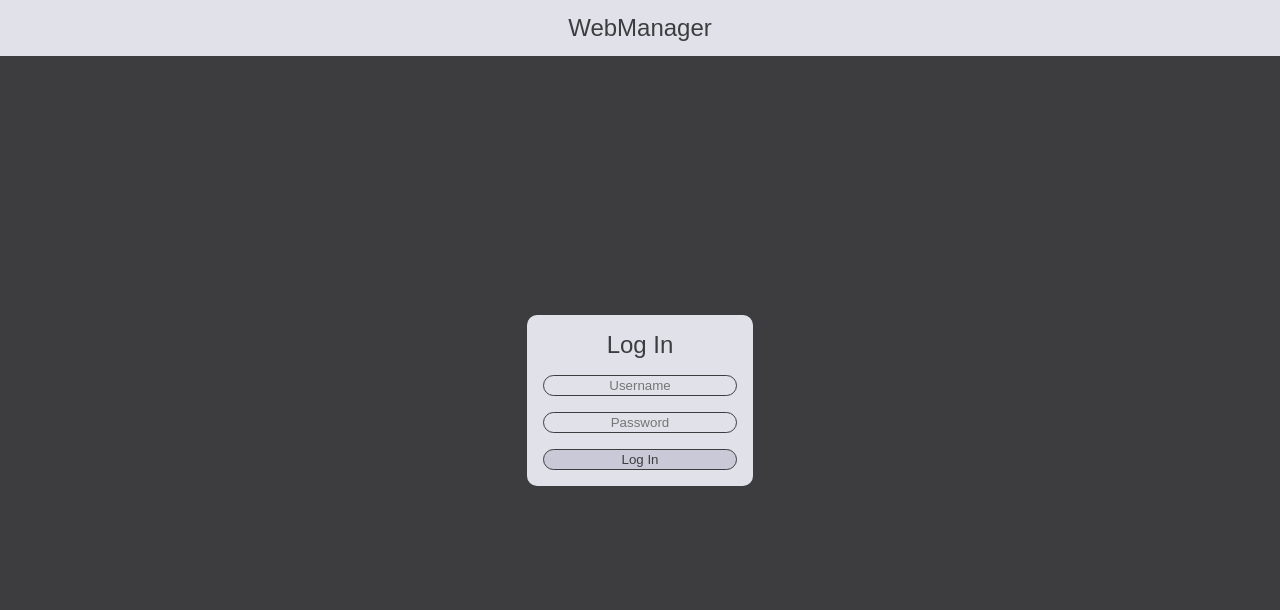
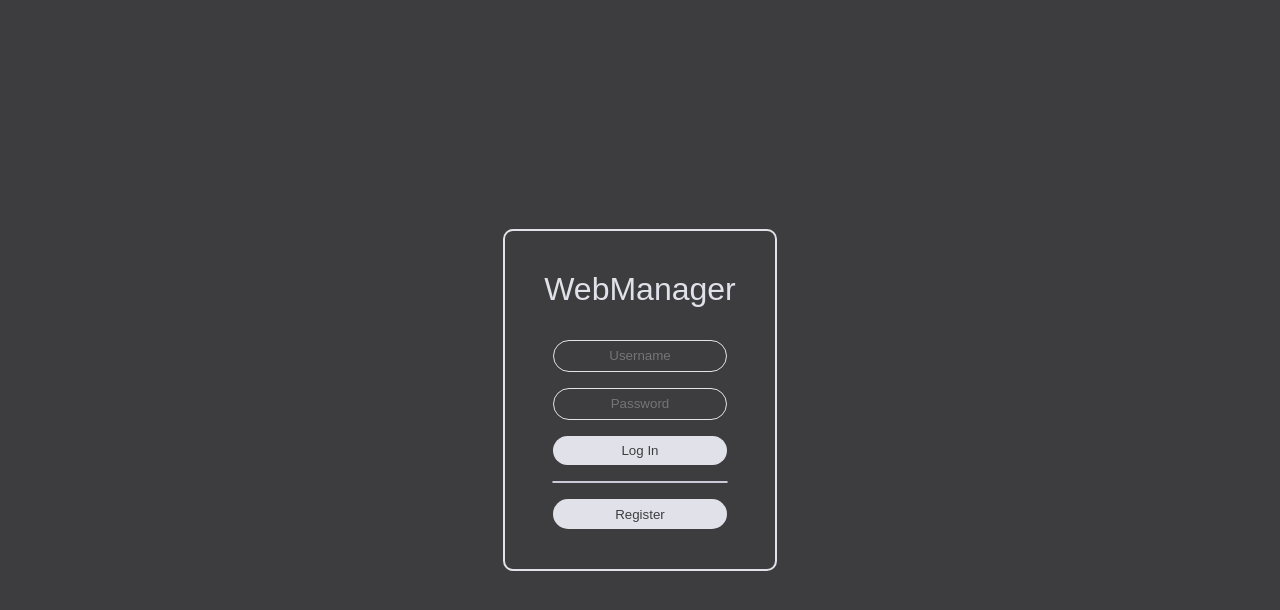
Before and after one commit to alwaysmeow/webmanager, a React (Create React App) app in the folder frontend/: page /login in a window 1280 px wide. Shown: the top 610 px of the page. Built offline with nearby package versions, Linux system fonts and the light colour scheme.

Commit message:
login page redesign

```diff
--- a/frontend/src/components/LoginForm.js
+++ b/frontend/src/components/LoginForm.js
@@ -10,42 +10,80 @@ class LoginForm extends React.Component
         super(props)
         this.state = {
             loginInput: '',
-            passwordInput: ''
+            passwordInput: '',
+            invalidInput: false,
+            translatePasswordInput: ""
         }
 
         this.Input = this.Input.bind(this)
         this.submit = this.submit.bind(this)
+        this.unsetInvalidInput = this.unsetInvalidInput.bind(this)
+        this.waveLeft = this.waveLeft.bind(this)
+        this.waveRight = this.waveRight.bind(this)
+        this.endWaving = this.endWaving.bind(this)
+        this.wave = this.wave.bind(this)
     }
 
     Input(event)
     {
         this.setState({
-            [event.target.id]: event.target.value
+            [event.target.id]: event.target.value,
+            invalidInput: false
         })
+    }
+
+    unsetInvalidInput()
+    {
+        this.setState({invalidInput: false})
+    }
+
+    waveLeft()
+    {
+        this.setState({translatePasswordInput: " left"})
+    }
+
+    waveRight()
+    {
+        this.setState({translatePasswordInput: " right"})
+    }
+
+    endWaving()
+    {
+        this.setState({translatePasswordInput: ""})
+    }
+
+    wave()
+    {
+        const timing = 100;
+        this.waveLeft()
+        setTimeout(this.waveRight, timing)
+        setTimeout(this.endWaving, timing * 2)
     }
 
     render()
     {
         return(
-            <form className="login-window" id="form" autoComplete="off">
-                <h2>Log In</h2>
+            <form className={"login-window" + (this.state.invalidInput ? " invalid" : "")} id="form" autoComplete="off">
+                <h1>WebManager</h1>
                 <input
-                    className="item"
+                    className="loginform-item"
                     type="text"
                     placeholder="Username"
                     id="loginInput"
-                    value={this.state.loginInputValue}
+                    value={this.state.loginInput}
                     onChange={this.Input}
                 />
                 <input
-                    className="item"
+                    className={"loginform-item" + this.state.translatePasswordInput}
                     type="password"
                     placeholder="Password"
                     id="passwordInput"
-                    value={this.state.passwordInputValue}
+                    value={this.state.passwordInput}
                     onChange={this.Input}
                 />
-                <button className="item" type="submit" onClick={this.submit}>Log In</button>
+                <button className="loginform-item login-button" type="submit" onClick={this.submit}>Log In</button>
+                <div className="separating-line"/>
+                <button className="loginform-item register-button">Register</button>
             </form>
         )
     }
@@ -56,6 +94,15 @@ class LoginForm extends React.Component
         const response = await loginRequest(this.state.loginInput, await hash(this.state.passwordInput))
         if (response.success)
             window.location.href = response.redirect_url
+        else
+        {
+            this.setState({
+                invalidInput: true,
+                passwordInput: ""
+            })
+            setTimeout(this.unsetInvalidInput, 500)
+            this.wave()
+        }
     }
 }
 
--- a/frontend/src/css/addLinkButton.css
+++ b/frontend/src/css/addLinkButton.css
@@ -21,6 +21,7 @@
 {
     width: 0;
     border-color: var(--primary-dark-color);
+    cursor: default;
 }
 
 .add-link-button div
--- a/frontend/src/css/common.css
+++ b/frontend/src/css/common.css
@@ -24,30 +24,8 @@ div
     user-select: none;
 }
 
-input,
-button
-{
-    background-color: var(--primary-bright-color);
-    color: var(--primary-dark-color);
-    border: 1px solid var(--primary-dark-color);
-    border-radius: 50svh;
-    padding-right: 1ch;
-    padding-left: 1ch;
-    transition: var(--transition-time);
-}
-
-button
-{
-    background-color: var(--secondary-bright);
-    cursor: pointer;
-}
-
-button:hover
-{
-    background-color: var(--contrast);
-}
-
 h1, h2, h3
 {
     font-weight: normal;
+    transition: var(--transition-time);
 }
--- a/frontend/src/css/loginPage.css
+++ b/frontend/src/css/loginPage.css
@@ -10,24 +10,80 @@ main
 
 .login-window
 {
-    background-color: var(--primary-bright-color);
-    padding: 2vh;
+    background-color: var(--primary-dark-color);
+
+    padding-top: 3vh;
+    padding-bottom: 5vh;
+    padding-left: calc(max(3vh, 3vw));
+    padding-right: calc(max(3vh, 3vw));
+
     border-radius: 10px;
+    border: 2px solid var(--primary-bright-color);
+
     align-items: center;
     display: flex;
     flex-direction: column;
     gap: 2vh;
 }
 
-input
+.loginform-item
 {
-    box-sizing: border-box;
+    text-align: center;
+    width: 90%;
+    padding: 1ch;
+    border-radius: 50svh;
+    transition: var(--transition-time);
 }
 
-.item
+.loginform-item.left
 {
-    text-align: center;
-    width: 100%;
-    padding-top: 2px;
-    padding-bottom: 2px;
+    transform: translateX(-5px);
 }
+
+.loginform-item.right
+{
+    transform: translateX(7px);
+}
+
+.login-window h1
+{
+    color: var(--primary-bright-color);
+    margin-top: 2vh;
+    margin-bottom: 2vh;
+}
+
+.login-window input
+{
+    background-color: var(--primary-dark-color);
+    border: 1px solid var(--primary-bright-color);
+    color: var(--primary-bright-color);
+    box-sizing: border-box;
+    transition: transform 0.1s;
+}
+
+.login-window button
+{
+    background-color: var(--primary-bright-color);
+    color: var(--primary-dark-color);
+    border: none;
+    cursor: pointer;
+}
+
+.login-window button:hover
+{
+    background-color: var(--contrast);
+}
+
+.invalid .login-button,
+.invalid .login-button:hover
+{
+    background-color: var(--red);
+}
+
+.separating-line
+{
+    height: 0;
+    border: 1px solid var(--secondary-bright);
+    border-radius: 50svh;
+    width: 90%
+}
--- a/frontend/src/pages/LoginPage.js
+++ b/frontend/src/pages/LoginPage.js
@@ -1,6 +1,5 @@
 import React from 'react';
 import LoginForm from '../components/LoginForm';
-import Header from '../components/Header';
 import '../css/loginPage.css';
 
 class LoginPage extends React.Component
@@ -9,7 +8,6 @@ class LoginPage extends React.Component
     {
         return(
             <>
-                <Header/>
                 <main>
                     <LoginForm/>
                 </main>
```
